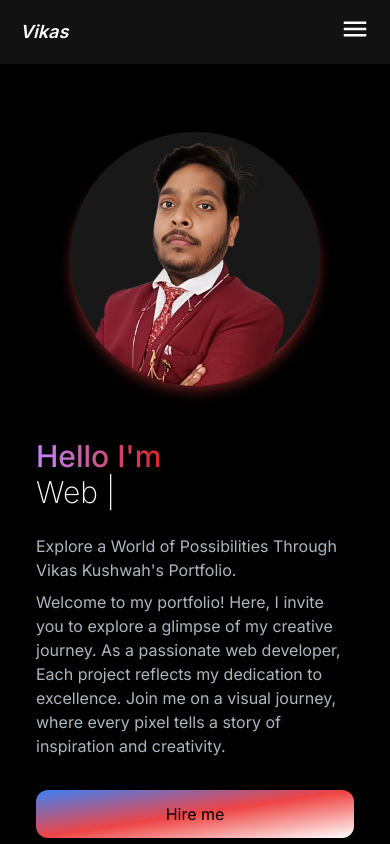
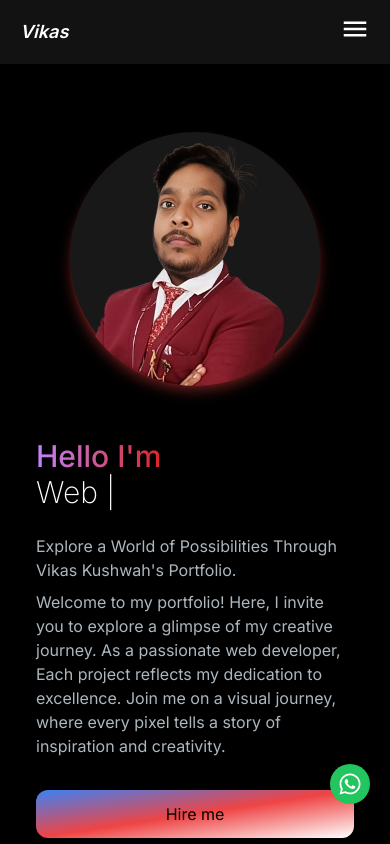
Before and after one commit to vikaskushwah738/Portfolio_web, a Next.js app: page / in a window 390 px wide. Shown: the top 844 px of the page. Built offline with nearby package versions, Linux system fonts and the light colour scheme.

Commit message:
minner changes

```diff
--- a/app/layout.tsx
+++ b/app/layout.tsx
@@ -3,11 +3,13 @@ import { Inter } from "next/font/google";
 import "./globals.css";
 import Navbar from "@/components/Navbar";
 import Footer from "@/components/Footer";
+import { FaWhatsapp } from "react-icons/fa";
+import Link from "next/link";
 const inter = Inter({ subsets: ["latin"] });
 
 export const metadata: Metadata = {
-  title: "Portfolio App",
-  description: "Generated by create next app",
+  title: "Vikas Portfolio App",
+  description: "Vikas kushwah Portfolio website",
 };
 
 export default function RootLayout({
@@ -21,6 +23,24 @@ export default function RootLayout({
         <Navbar/>
         {children}
         <Footer/>
+         {/* mobile screen */}
+        <div className="fixed bottom-10 right-5 md:hidden z-10">
+            <button className="md:bottom-20 md:right-20 p-2 md:p-5 h-10 w-10 md:h-18 md:w-18 text-white rounded-full bg-green-500 hover:bg-green-500/80">
+              <Link href='http://wa.me/919027581685' target="_blank">
+                <FaWhatsapp size={24} className="md:hidden" />
+              </Link>
+
+            </button>
+        </div>
+        {/* laptop screen */}
+         <div className="fixed hidden bottom-16 right-20 md:block z-10">
+            <button
+              className="md:bottom-20 md:right-20 md:p-2 h-18 w-18 shadow-2xl rounded-full text-white bg-green-500 hover:bg-green-500/80">
+              <Link href="http://wa.me/919027581685" target="_blank">
+                <FaWhatsapp size={32} />
+              </Link>
+            </button>
+          </div>
         </body>
     </html>
   );
```
